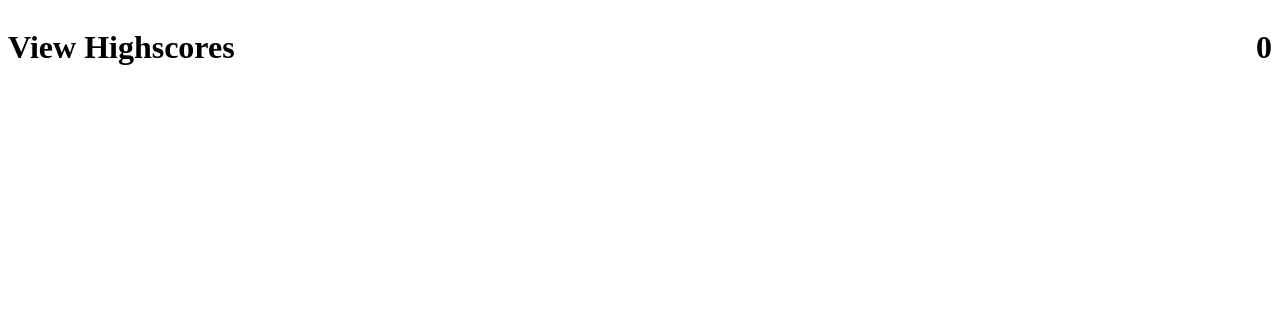
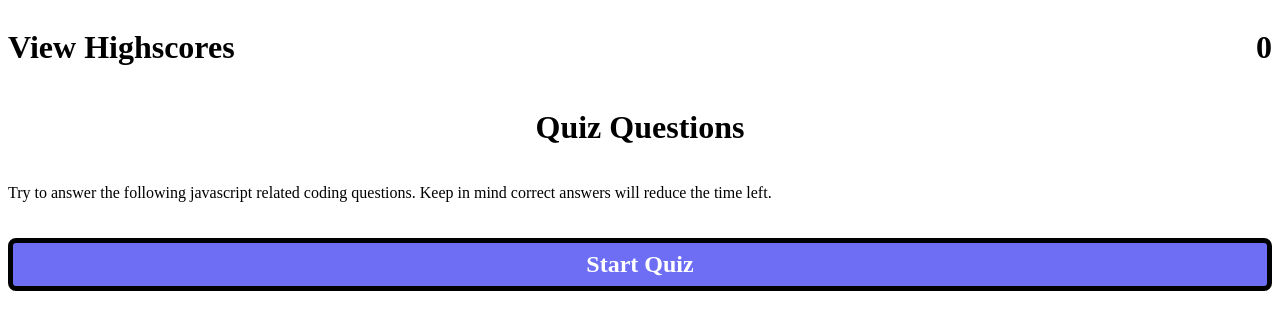
Before and after one commit to bikeller104/04TimedJavascriptQuiz, a plain HTML site: page index.html in a window 1280 px wide. Drawn offline with Linux system fonts and the light colour scheme.

Commit message:
created the main page and started styling it

```diff
--- a/Assets/css/style.css
+++ b/Assets/css/style.css
@@ -1,3 +1,14 @@
+.timer{
+}
+
+.buttonstyling{
+    background-color: rgb(110, 110, 245) ;
+    color: white;
+    border: 5px solid black;
+    border-radius: .5rem;
+    padding: .5rem;
+    text-align: center;
+}
 #topbar {
     display: flex;
     flex-flow: row wrap;
@@ -7,5 +18,23 @@
 #highscorebutton {
 }
 
-.timer{
+
+#mainheader
+{
+    text-align:center;
+    font-size: 2rem;
 }
+
+#regulartext
+{
+    text-align:left;
+    font-size: 1rem;
+
+}
+
+#mainpage{
+    display:flex;
+    flex: 0 0 200px;
+    flex-direction: column;
+    align-content: center;
+}
--- a/Assets/js/script.js
+++ b/Assets/js/script.js
@@ -1,9 +1,11 @@
 var timerEl = document.querySelector("#timer")
 var secondsLeft = 75;
 
+var mainPageEl = document.querySelector(`#mainpage`);
+
 //set a default time
 timerEl.textContent = "0";
-
+createStartPage();
 
 function setTimer()
 {
@@ -23,7 +25,43 @@ function startTimer()
     }
 }
 
+function clearMain()
+{
+    Array.from(mainPageEl.children).forEach(child => mainPageEl.removeChild(child));
+}
+
+
 function createStartPage()
+{
+    clearMain();
+    //create the title
+    var header = document.createElement("h1");
+    header.setAttribute('Id', "mainheader");
+    header.textContent = "Quiz Questions";
+    //create the text
+    var section = document.createElement('p')
+    section.setAttribute('id','regulartext');
+    section.textContent = `Try to answer the following javascript \
+    related coding questions. Keep in mind correct answers will\
+    reduce the time left.`
+    //create the button
+    var button = document.createElement("h2");
+    button.textContent = "Start Quiz";
+    button.setAttribute('class', 'buttonstyling button' );
+
+    mainPageEl.appendChild(header);
+    mainPageEl.appendChild(section);
+    mainPageEl.appendChild(button);
+
+}
+
+
+function startQuiz()
+{
+    clearMain();
+}
+
+function createQuizLayout()
 {
 
 }
@@ -43,33 +81,44 @@ function createStartPage()
 
 
 
-
+/*
 //this object will hold the data for each question
 var QuizQuestion =  {
     questionText: "",
     //this array will hold QuizAnswer objects
     questionAnswers: [],
 
-}
+}*/
 //constructor for quizQuestion is declared outside the
 //object definition ???
-function QuizQuestion(text, answers)
-{
-    this.questionText = text;
-    this.questionAnswers = answers;
+class QuizQuestion {
+    constructor(text, answers) {
+        this.questionText = text;
+        this.questionAnswers = answers;
+    }
 }
-
+/*
 //this object will hold the possible Answer text
 //and whether that answer is right or wrong
 var QuizAnswer = {
     answerText: "",
     answerCorrect: false
 }
+*/
 
-new QuizAnswer(answer, isCorrect)
-{
-    this.answerText = answer;
-    this.answerCorrect = isCorrect;
+//this comes from the quick actions converting
+/*
+    function QuizAnswer(answer,isCorrect)
+    {
+        this.answerText = answer;
+        this.answerCorrect = isCorrect;
+    }
+*/
+class QuizAnswer {
+    constructor(answer, isCorrect) {
+        this.answerText = answer;
+        this.answerCorrect = isCorrect;
+    }
 }
 /*
 this array will hold all of the javaScript Questions
@@ -121,7 +170,7 @@ var alJSQuestions = [
         `The external JavaScript file must contain the <script> tag.`,
         [
             new QuizAnswer(`True`, false),
-            new QuizAnswer(`False`, ture)
+            new QuizAnswer(`False`, true)
         ]
     ),
     //skip 6
--- a/index.html
+++ b/index.html
@@ -23,6 +23,9 @@
         <h1 id="highScoreButton" class="button">View Highscores</h1>
         <h1 id="timer"></h1>
     </header>
+    <main id="mainpage">
+        <h1> What is this doing here???</h1>
+    </main>
 
     <script src="./Assets/js/script.js"></script>
 </body>
```
